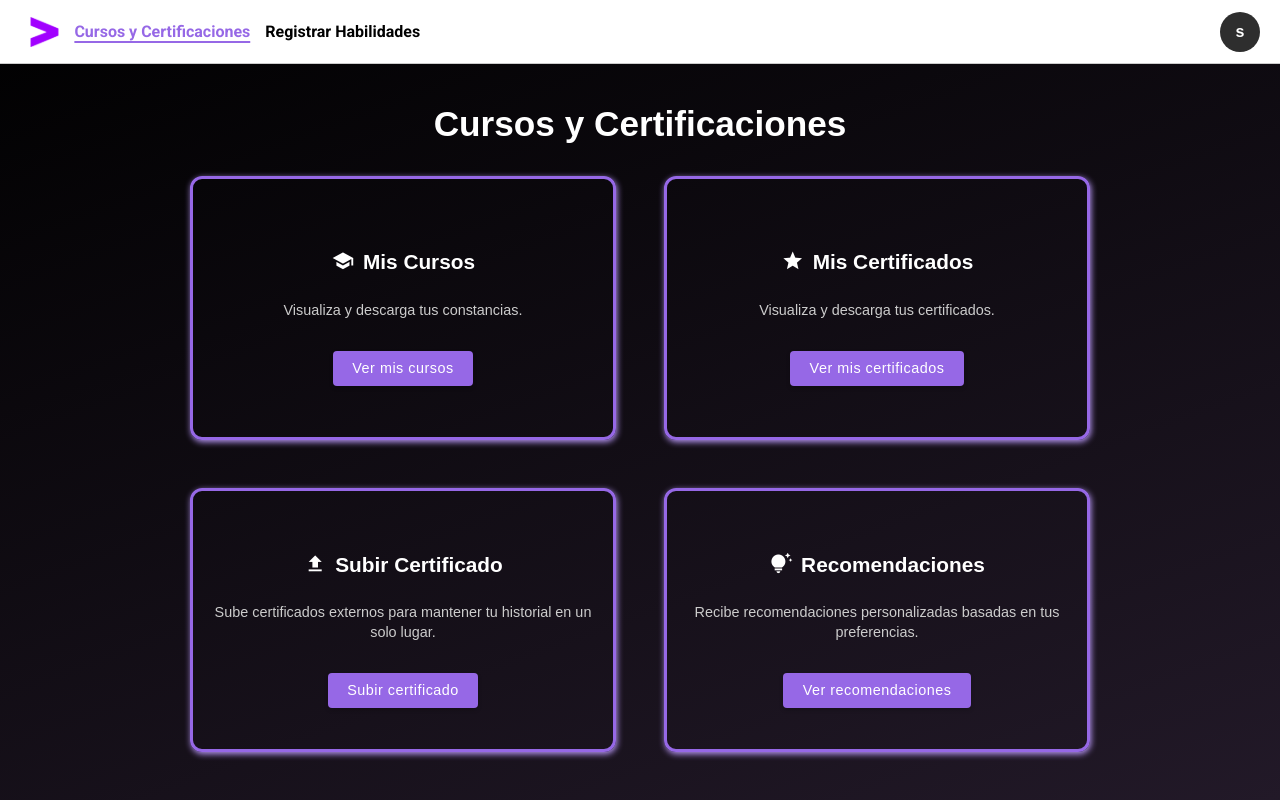
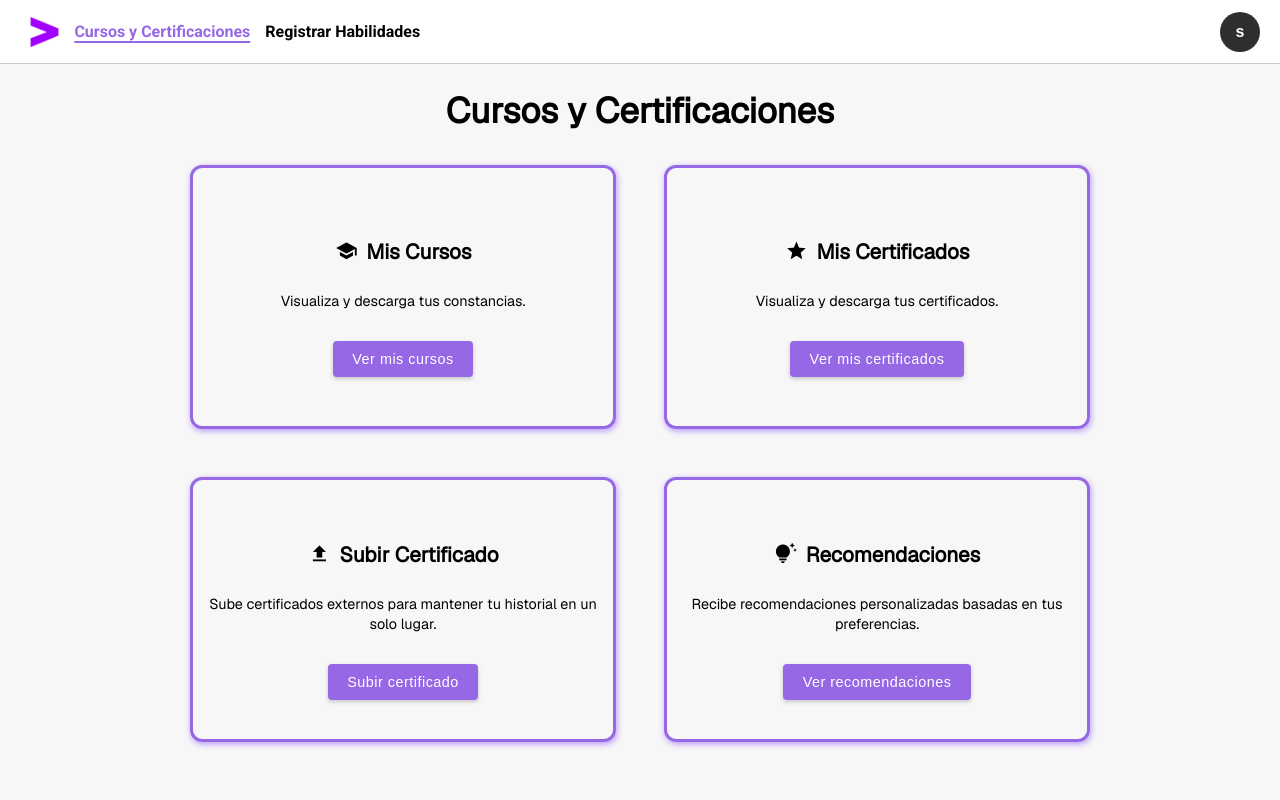
Before and after one commit to ferp03/Vantage360, an Angular app in the folder Frontend/: page /cursos_certificados in a window 1280 px wide. Built offline with nearby package versions, Linux system fonts and the light colour scheme; sample sign-in values are in the browser's storage.

Commit message:
pantalla de menu cursos y certificaciones

```diff
--- a/Frontend/src/app/Components/menucurycert/menucurycert.component.css
+++ b/Frontend/src/app/Components/menucurycert/menucurycert.component.css
@@ -4,23 +4,20 @@
   position: absolute;
   left: 0;
   bottom: 0;
-  margin-top: 40px;
-  height: 100vh;
+  height: 92vh;
   width: 100vw;
-  background: linear-gradient(160deg, #000000, #221928);
-  color: white;
-  padding: 3rem;
-  font-family: Arial, sans-serif;
+  background: var(--accenture-gray-50);
+  padding: 3.6rem;
+  padding-top: 0;
   box-sizing: border-box;
   overflow-y: auto;
-  padding-top: 5rem;
 }
 
 .contenedor-modulos h1 {
   margin-bottom: 2rem;
   text-align: center;
   font-size: 2.2rem;
-  color: #ffffff;
+  color: black;
 }
 
 .grid-modulos {
@@ -57,7 +54,7 @@
 
 .modulo p {
   font-size: 0.9rem;
-  color: #cccccc;
+  color: balck;
   line-height: 1.4;
 }
 
@@ -90,7 +87,7 @@
   justify-content: center;
   gap: 0.5rem;
   font-size: 1.3rem;
-  color: #ffffff;
+  color: black;
   margin-bottom: 0.7rem;
 }
 
```
